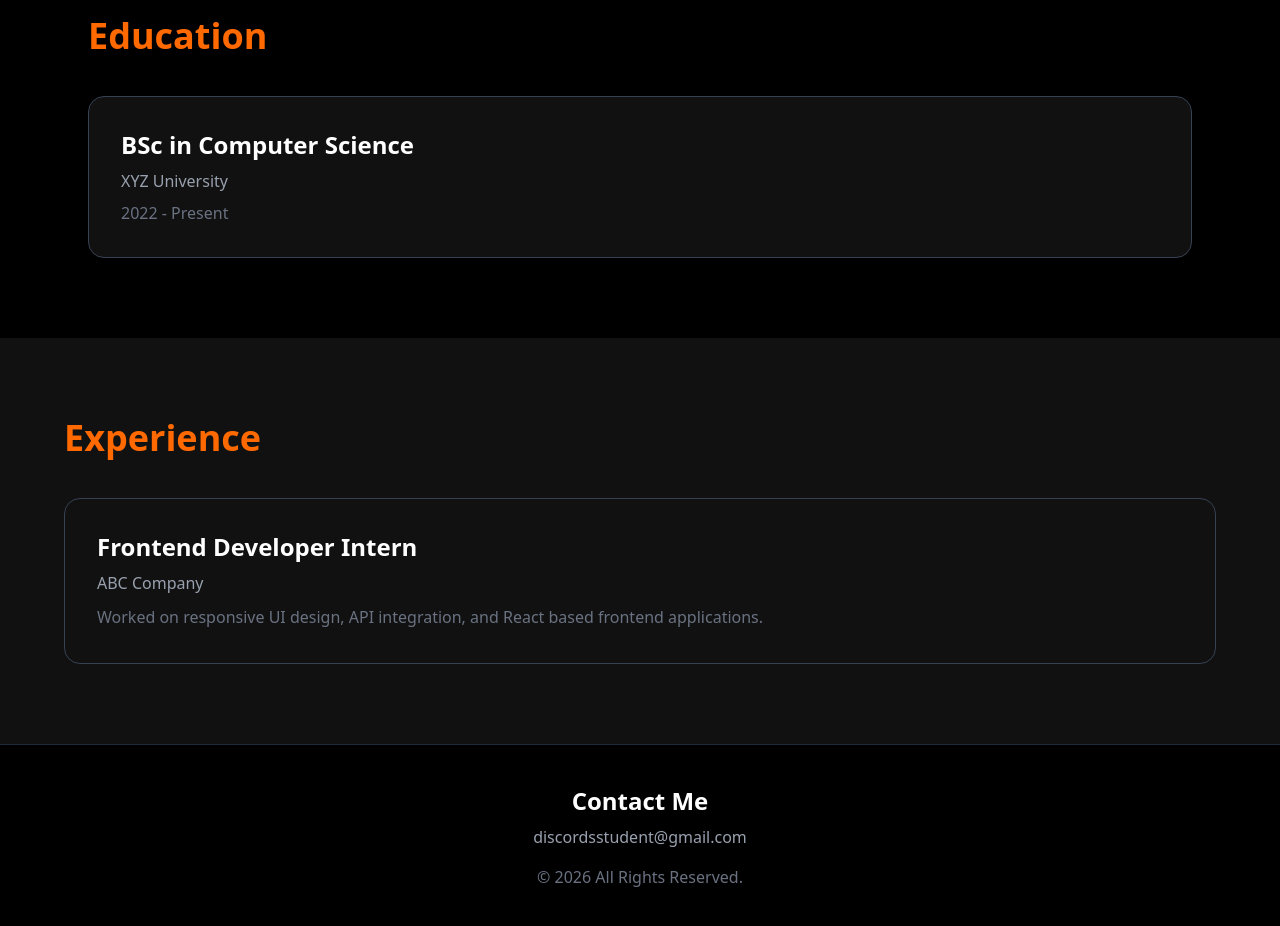
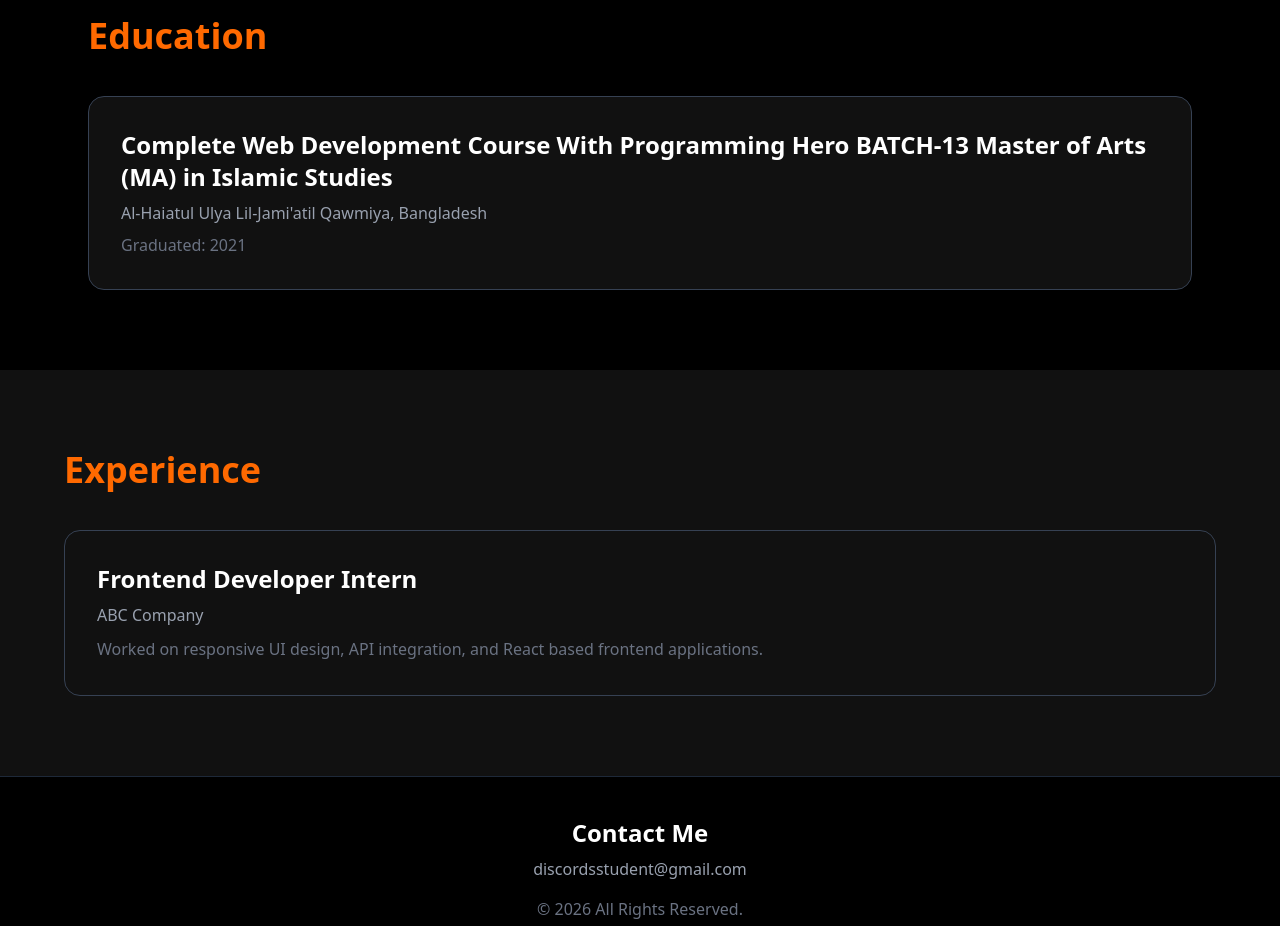
Before and after one commit to sheikh-muzammil2026/sheikh-muzammil-portfolio, a Next.js app: page / in a window 1280 px wide. Shown: the part 1620-2546 px from the top of the page. Built offline with nearby package versions, Linux system fonts and the light colour scheme.

Commit message:
added education description

```diff
--- a/src/components/Education.jsx
+++ b/src/components/Education.jsx
@@ -9,15 +9,16 @@ const Education = () => {
       <div className="border border-gray-700 rounded-2xl p-8 bg-[#111]">
 
         <h3 className="text-2xl font-semibold mb-2">
-          BSc in Computer Science
+          Complete Web Development Course With Programming Hero BATCH-13
+          Master of Arts (MA) in Islamic Studies
         </h3>
 
         <p className="text-gray-400 mb-2">
-          XYZ University
+          Al-Haiatul Ulya Lil-Jami'atil Qawmiya, Bangladesh
         </p>
 
         <p className="text-gray-500">
-          2022 - Present
+          Graduated: 2021
         </p>
       </div>
     </section>
```
